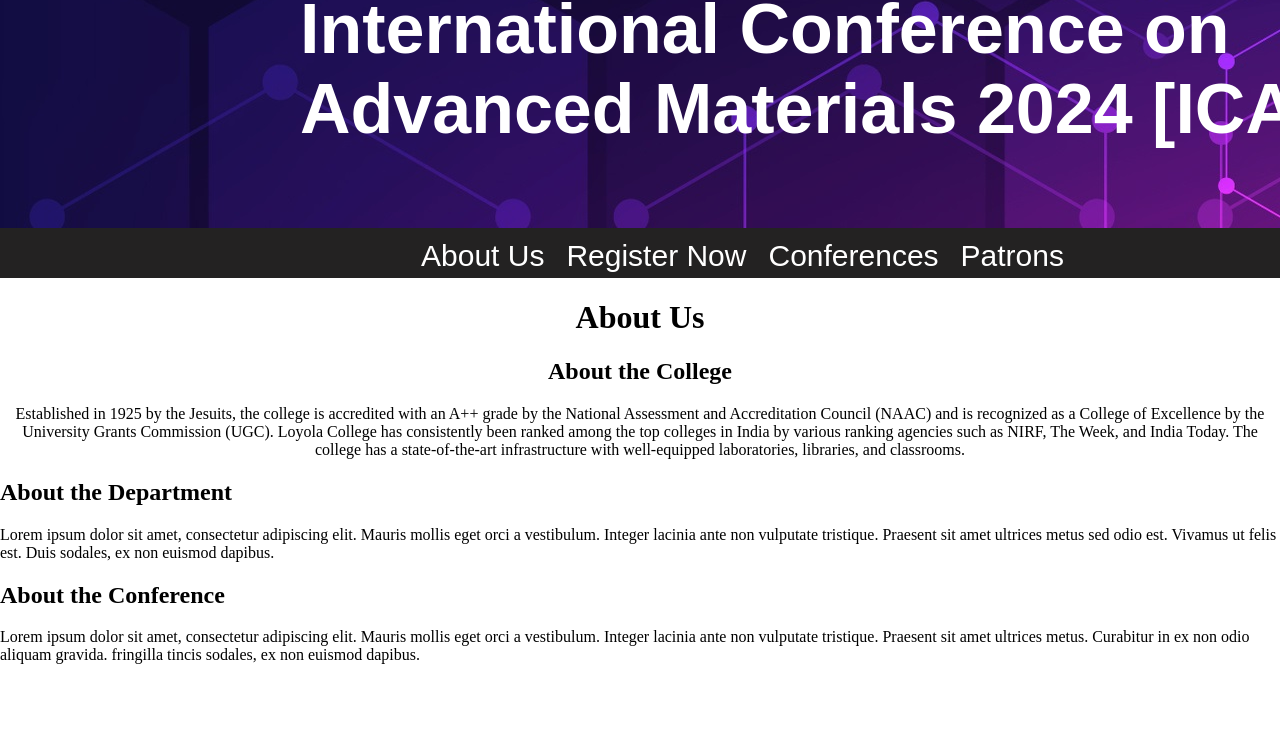
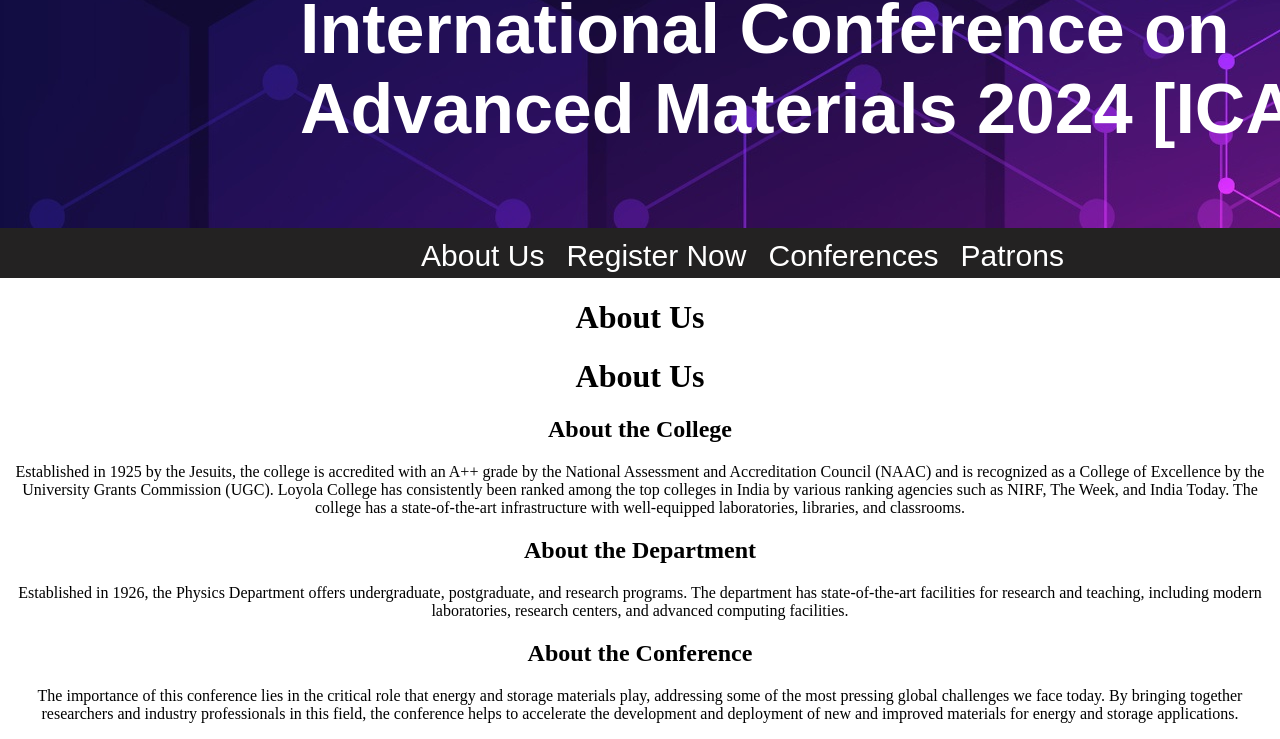
Before and after one commit to Vedanth-vk/ICAM-24, a plain HTML site: page index.html in a window 1280 px wide. Shown: the part 172-911 px from the top of the page. Before the commit the page ends 852 px from the top, so only its background shows below. Drawn offline with Linux system fonts and the light colour scheme.

Commit message:
Update index.html

```diff
--- a/index.html
+++ b/index.html
@@ -36,6 +36,12 @@
 </center>
 
 <center>
+  <div class="main">
+    <h1 class="us">About Us</h1>
+  </div>
+</center>
+
+<center>
   <div class="clg_details" id="abt-clg">
     <h2 class="header_abt">About the College</h2>
     <p class="content">
@@ -47,20 +53,27 @@
       libraries, and classrooms.
     </p>
   </div>
+
+  <div class="dept_details" id="abt-dept">
+    <h2 class="header_abt">About the Department</h2>
+    <p class="content">
+      Established in 1926, the Physics Department offers undergraduate, postgraduate, and
+      research programs. The department has state-of-the-art facilities for research and teaching,
+      including modern laboratories, research centers, and advanced computing facilities.
+    </p>
+  </div>
+
+  <div class="consectetur" id="abt-con">
+    <h2 class="header_abt">About the Conference</h2>
+    <p class="content">
+      The importance of this conference lies in the critical role that energy and storage materials
+      play, addressing some of the most pressing global challenges we face today. By bringing
+      together researchers and industry professionals in this field, the conference helps
+      to accelerate the development and deployment of new and improved materials for energy and
+      storage applications.
+    </p>
+  </div>
 </center>
-        </div>
-        <div class="dept_details" id="abt-dept">
-            <h2 class="header_abt">About the Department</h2>
-            <p class="content">Lorem ipsum dolor sit amet, consectetur adipiscing elit. Mauris mollis eget orci a vestibulum.
-                Integer lacinia ante non vulputate tristique. Praesent sit amet ultrices metus sed odio est.
-                Vivamus ut felis est. Duis sodales, ex non euismod dapibus.</p>
-        </div>
-        <div class="consectetur" id="abt-con">
-            <h2 class="header_abt">About the Conference</h2>
-            <p class="content">Lorem ipsum dolor sit amet, consectetur adipiscing elit. Mauris mollis eget orci a vestibulum.
-                Integer lacinia ante non vulputate tristique. Praesent sit amet ultrices metus. Curabitur in ex non odio aliquam gravida.
-                fringilla tincis sodales, ex non euismod dapibus.</p>
-        </div>
-    </div></center>
+
 </body>
 </html>
```
